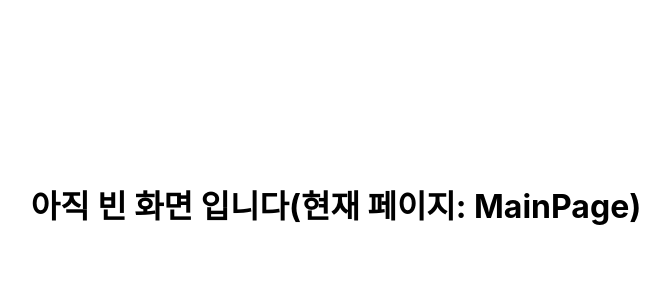
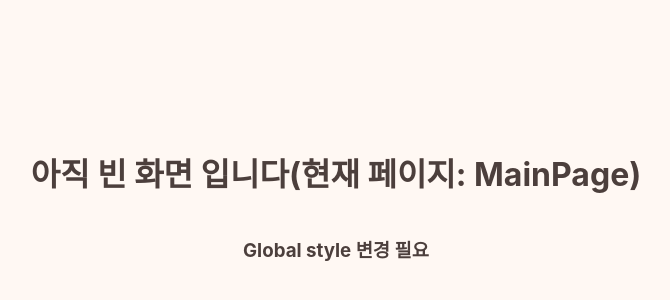
Before and after one commit to Slys0820/Team_seetven-frontend, a React (Create React App) app: page / in a window 1280 px wide. Shown: the part 196-496 px from the top of the page, without its empty margins (304-974 px from the left). Built offline with nearby package versions, Linux system fonts and the light colour scheme.

Commit message:
기본설정 찐막

```diff
--- a/src/App.js
+++ b/src/App.js
@@ -1,15 +1,18 @@
-import styled from "styled-components";
 import { BrowserRouter, Routes, Route } from 'react-router-dom';
+import { GlobalStyles } from "./styles";
 import MainPage from "./pages/MainPage";
 
 
 function App() {
   return (
+    <>
+    <GlobalStyles/>
           <BrowserRouter>
         <Routes>
           <Route path="/" element={<MainPage />} />
         </Routes>
       </BrowserRouter>
+      </>
   );
 }
 
--- a/src/pages/MainPage.jsx
+++ b/src/pages/MainPage.jsx
@@ -6,6 +6,7 @@ import { useNavigate } from "react-router-dom";
 const Temp_style = styled.div`
       display: flex;
     justify-content: center;
+    flex-direction: column;
     align-items: center;
     height: 100vh;
 `
@@ -17,6 +18,7 @@ function MainPage() {
         <>
         <Temp_style>
             <h1>아직 빈 화면 입니다(현재 페이지: MainPage)</h1>
+            <div2><h3>Global style 변경 필요</h3></div2>
 
         </Temp_style>
 
--- /dev/null
+++ b/src/styles/GlobalStyles.js
@@ -0,0 +1,11 @@
+import { createGlobalStyle } from "styled-components";
+
+const GlobalStyles = createGlobalStyle`
+  body {
+    background-color: #fff8f3;
+    border-radius: 12px;
+    color:  #4c3f3c;
+  }
+`;
+
+export default GlobalStyles;
--- /dev/null
+++ b/src/styles/index.js
@@ -0,0 +1,2 @@
+// Global styles
+export { default as GlobalStyles } from "./GlobalStyles";
```
Also changed, not shown: 1 other file (tests, documents, lock files or other folders).
